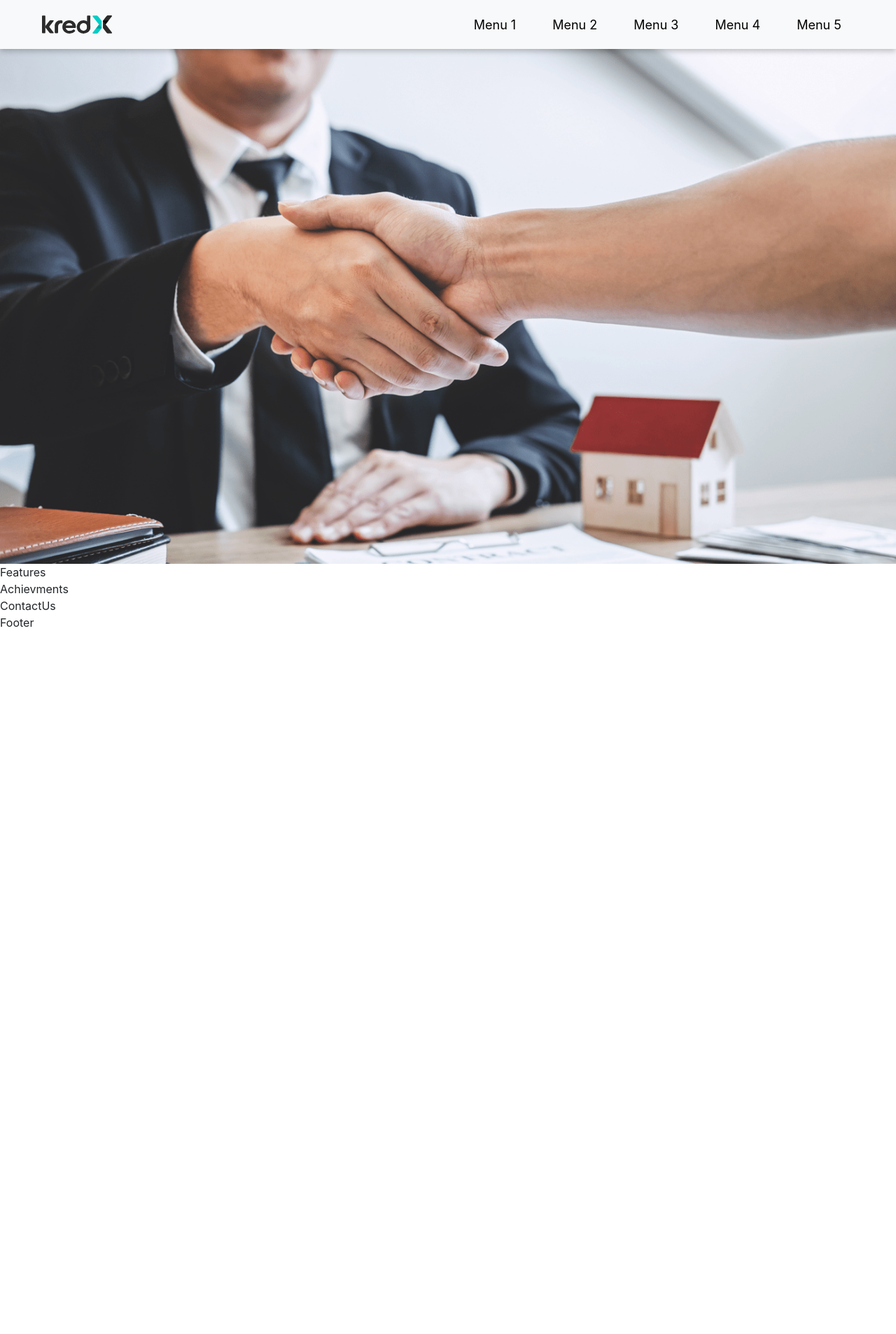
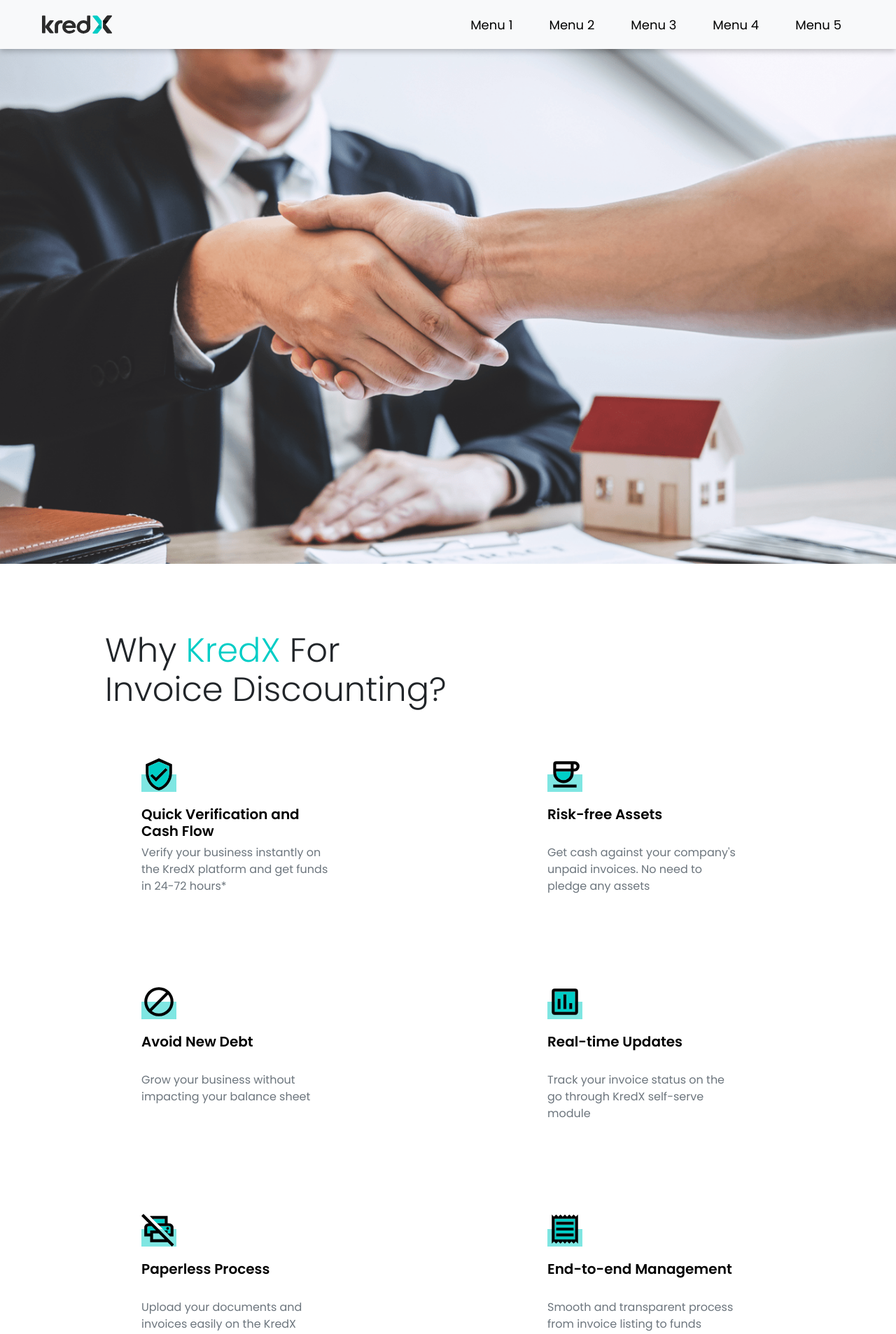
Before and after one commit to Naveen-McDev/KredX-assignment, a React (Create React App) app: page / in a window 1280 px wide. Shown: the top 1907 px of the page at 70% size. Before the commit the page ends 902 px from the top, so only its background shows below. Built offline with nearby package versions, Linux system fonts and the light colour scheme.

Commit message:
features updated

```diff
--- a/package.json
+++ b/package.json
@@ -10,6 +10,7 @@
     "react-dom": "^18.2.0",
     "react-router-dom": "^6.4.2",
     "react-scripts": "5.0.1",
+    "sass": "^1.55.0",
     "web-vitals": "^2.1.4"
   },
   "scripts": {
--- a/src/components/Achievments.js
+++ b/src/components/Achievments.js
@@ -1,7 +1,7 @@
 import React from "react";
 
 const Achievments = () => {
-  return <div>Achievments</div>;
+  return <div className="bg-black">Achievments</div>;
 };
 
 export default Achievments;
--- a/src/components/Features.js
+++ b/src/components/Features.js
@@ -1,7 +1,22 @@
 import React from "react";
+import { features } from "../resources/featuresData";
+import FeaturesCard from "./FeaturesCard";
 
 const Features = () => {
-  return <div>Features</div>;
+  return (
+    <div className="features__container">
+      <div className="features__title">
+        <h1>
+          Why <span>KredX</span> For
+        </h1>
+        <h1>Invoice Discounting?</h1>
+      </div>
+      <div className="col-12 row d-flex justify-content-between features__details">
+        {features &&
+          features.map((feature) => <FeaturesCard feature={feature} />)}
+      </div>
+    </div>
+  );
 };
 
 export default Features;
--- /dev/null
+++ b/src/components/FeaturesCard.js
@@ -0,0 +1,19 @@
+import React from "react";
+
+const FeaturesCard = ({ feature }) => {
+  return (
+    <div className="card p-5">
+      <div className="card-body">
+        <img src={feature.img} alt="cardImage" className="mb-4" />
+        <div>
+          <h5 className="card-subtitle mb-2 text-black fw-semibold">
+            {feature.title}
+          </h5>
+        </div>
+        <p className="card-text text-muted">{feature.description}</p>
+      </div>
+    </div>
+  );
+};
+
+export default FeaturesCard;
--- a/src/components/Navbar.js
+++ b/src/components/Navbar.js
@@ -3,13 +3,13 @@
 
 const Navbar = () => {
   return (
-    <nav class="navbar navbar-expand-lg bg-light px-5">
-      <div class="container-fluid">
-        <a class="navbar-brand d-flex align-items-center" href="/">
+    <nav className="navbar navbar-expand-lg bg-light px-5">
+      <div className="container-fluid">
+        <a className="navbar-brand d-flex align-items-center" href="/">
           <img src={brandLogo} alt="brand-logo" className="nav__logo" />
         </a>
         <button
-          class="navbar-toggler"
+          className="navbar-toggler"
           type="button"
           data-bs-toggle="collapse"
           data-bs-target="#navbarNav"
@@ -17,35 +17,35 @@
           aria-expanded="false"
           aria-label="Toggle navigation"
         >
-          <span class="navbar-toggler-icon"></span>
+          <span className="navbar-toggler-icon"></span>
         </button>
         <div
-          class="collapse navbar-collapse justify-content-end"
+          className="collapse navbar-collapse justify-content-end"
           id="navbarNav"
         >
-          <ul class="navbar-nav mr-auto gap-3">
-            <li class="nav-item">
-              <a class="nav-link" aria-current="page" href="/">
+          <ul className="navbar-nav mr-auto gap-3">
+            <li className="nav-item">
+              <a className="nav-link" aria-current="page" href="/">
                 Menu 1
               </a>
             </li>
-            <li class="nav-item">
-              <a class="nav-link" href="/">
+            <li className="nav-item">
+              <a className="nav-link" href="/">
                 Menu 2
               </a>
             </li>
-            <li class="nav-item">
-              <a class="nav-link" href="/">
+            <li className="nav-item">
+              <a className="nav-link" href="/">
                 Menu 3
               </a>
             </li>
-            <li class="nav-item">
-              <a class="nav-link" href="/">
+            <li className="nav-item">
+              <a className="nav-link" href="/">
                 Menu 4
               </a>
             </li>
-            <li class="nav-item">
-              <a class="nav-link" href="/">
+            <li className="nav-item">
+              <a className="nav-link" href="/">
                 Menu 5
               </a>
             </li>
--- a/src/index.css
+++ /dev/null
@@ -1,60 +0,0 @@
-body {
-  margin: 0;
-  font-family: -apple-system, BlinkMacSystemFont, 'Segoe UI', 'Roboto', 'Oxygen',
-    'Ubuntu', 'Cantarell', 'Fira Sans', 'Droid Sans', 'Helvetica Neue',
-    sans-serif;
-  -webkit-font-smoothing: antialiased;
-  -moz-osx-font-smoothing: grayscale;
-}
-
-code {
-  font-family: source-code-pro, Menlo, Monaco, Consolas, 'Courier New',
-    monospace;
-}
-
-/* -------------- Style for Navbar Component starts------------ */
-.navbar {
-  height: 70px;
-  box-shadow: rgba(0, 0, 0, 0.24) 0px 3px 8px;
-  position: sticky;
-  top: 0;
-  z-index: 99;
-}
-
-
-.navbar a {
-  color: black !important;
-  font-size: large !important;
-}
-
-.nav__logo {
-  width: 100px;
-}
-
-.nav-item {
-  transition: 0.5s;
-  padding: 3px 10px;
-}
-
-.nav-item:hover {
-  border-radius: 15px;
-  background-color: rgba(164, 166, 167, 0.273) !important;
-}
-
-/* -------------- Style for Navbar Component ends------------ */
-
-/* -------------- Style for Hero Component starts------------ */
-.hero__container {
-  width: 100%;
-  height: 92vh !important;
-
-  /* margin-top: -80px; */
-}
-
-.hero__img {
-  width: 100%;
-  height: 100%;
-  object-fit: cover;
-}
-
-/* -------------- Style for Hero Component ends------------ */
--- a/src/index.js
+++ b/src/index.js
@@ -1,6 +1,6 @@
 import React from "react";
 import ReactDOM from "react-dom/client";
-import "./index.css";
+import "./index.scss";
 import App from "./App";
 
 const root = ReactDOM.createRoot(document.getElementById("root"));
--- /dev/null
+++ b/src/index.scss
@@ -0,0 +1,85 @@
+/* -------------- Import Google Font Poppins------------ */
+@import url("https://fonts.googleapis.com/css2?family=Poppins:wght@100;200;300;400;500;600;700;800;900&display=swap");
+
+body {
+  font-family: "Poppins", sans-serif;
+}
+
+/* -------------- Style for Navbar Component starts------------ */
+.navbar {
+  height: 70px;
+  box-shadow: rgba(0, 0, 0, 0.24) 0px 3px 8px;
+  position: sticky;
+  top: 0;
+  z-index: 99;
+
+  a {
+    color: black !important;
+    font-size: large !important;
+  }
+
+  .nav__logo {
+    width: 100px;
+  }
+
+  .nav-item {
+    transition: 0.5s;
+    padding: 3px 10px;
+
+    &:hover {
+      border-radius: 15px;
+      background-color: #00cdc61a;
+    }
+  }
+}
+
+/* -------------- Style for Navbar Component ends------------ */
+
+/* -------------- Style for Hero Component starts------------ */
+.hero__container {
+  width: 100%;
+  height: 92vh !important;
+
+  .hero__img {
+    width: 100%;
+    height: 100%;
+    object-fit: cover;
+  }
+}
+
+/* -------------- Style for Hero Component ends------------ */
+
+/* -------------- Style for Feature Component starts------------ */
+.features__container {
+  width: 100%;
+  padding: 100px 150px;
+
+  .features__title {
+    h1 {
+      font-size: 48px;
+      font-weight: 300;
+      line-height: 1;
+
+      span {
+        color: #00cdc6;
+      }
+    }
+  }
+}
+
+.card {
+  border: none;
+  width: 400px;
+  transition: 0.5s;
+  &:hover {
+    background-color: #00cdc61a;
+  }
+
+  .card-body {
+    div {
+      height: 55px !important;
+    }
+  }
+}
+
+/* -------------- Style for Feature Component ends------------ */
--- /dev/null
+++ b/src/resources/featuresData.js
@@ -0,0 +1,44 @@
+import invoice1 from "../asset/invoice1.svg";
+import invoice2 from "../asset/invoice2.svg";
+import invoice3 from "../asset/invoice3.svg";
+import invoice4 from "../asset/invoice4.svg";
+import invoice5 from "../asset/invoice5.svg";
+import invoice6 from "../asset/invoice6.svg";
+
+export const features = [
+  {
+    img: invoice1,
+    title: "Quick Verification and Cash Flow",
+    description:
+      "Verify your business instantly on the KredX platform and get funds in 24-72 hours*",
+  },
+  {
+    img: invoice2,
+    title: "Risk-free Assets",
+    description:
+      "Get cash against your company's unpaid invoices. No need to pledge any assets",
+  },
+  {
+    img: invoice3,
+    title: "Avoid New Debt",
+    description: "Grow your business without impacting your balance sheet",
+  },
+  {
+    img: invoice4,
+    title: "Real-time Updates",
+    description:
+      "Track your invoice status on the go through KredX self-serve module",
+  },
+  {
+    img: invoice5,
+    title: "Paperless Process",
+    description:
+      "Upload your documents and invoices easily on the KredX platform",
+  },
+  {
+    img: invoice6,
+    title: "End-to-end Management",
+    description:
+      "Smooth and transparent process from invoice listing to funds disbursal",
+  },
+];
```
Also changed, not shown: 1 other file (tests, documents, lock files or other folders).
